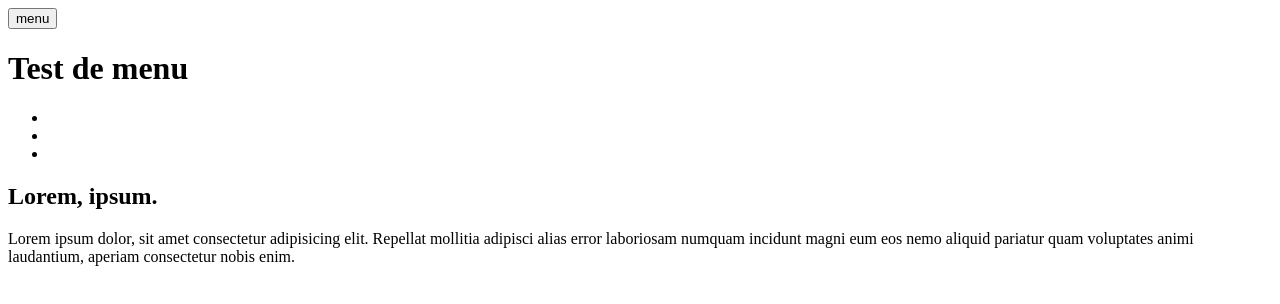
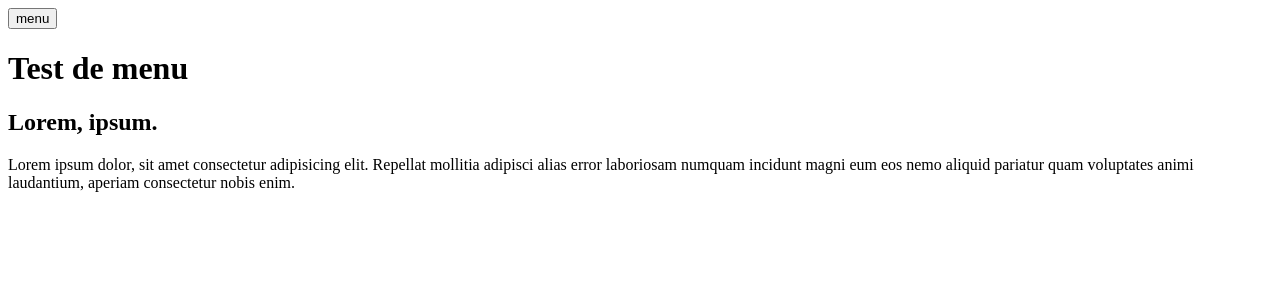
Before and after one commit to MMI-SAE-105/2023-r113-tp2-menu-alpinejs-BanjaminBobel, a plain HTML site: page index.html in a window 1280 px wide. Drawn offline with nearby package versions, Linux system fonts and the light colour scheme.

Commit message:
Faire un bouton

```diff
--- a/index.html
+++ b/index.html
@@ -1,6 +1,6 @@
 <!DOCTYPE html>
-<html lang="fr" x-data=" (menuIsOpen: false?",  <head>
-    <meta charset="UTF-8" />
+<head>
+  <html lang="fr" x-data="{menuIsOpen: false}">
     <meta http-equiv="X-UA-Compatible" content="IE=edge" />
     <meta name="viewport" content="width=device-width, initial-scale=1.0" />
     <title>Test menu</title>
@@ -10,9 +10,11 @@
     <!-- https://emmet.io/ -->
     <!-- header>h1{Test de menu} -->
     <header>
-      <button aria-controle="mainNAv"> menu </button>
+      <button aria-controls="mainNAv" @click="menuIsOpen = ! menuISOpen">
+        menu
+       </button>
       <h1>Test de menu</h1>
-      <nav id="mainNav">
+      <nav id="mainNav" x-show="menuIsOpen">
         <ul>
           <li><a href="b"></a></li>
           <li><a href="b"></a></li>
```
